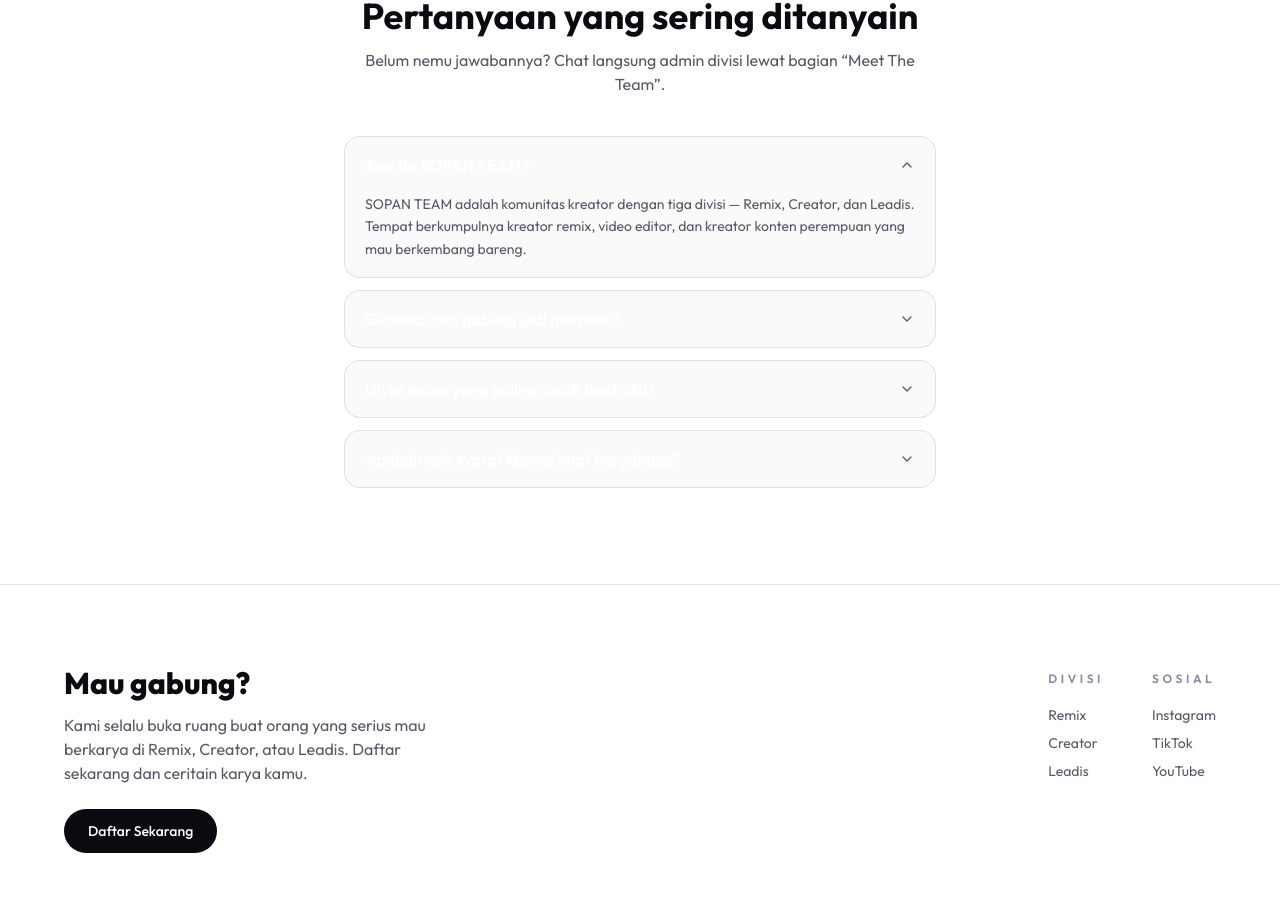
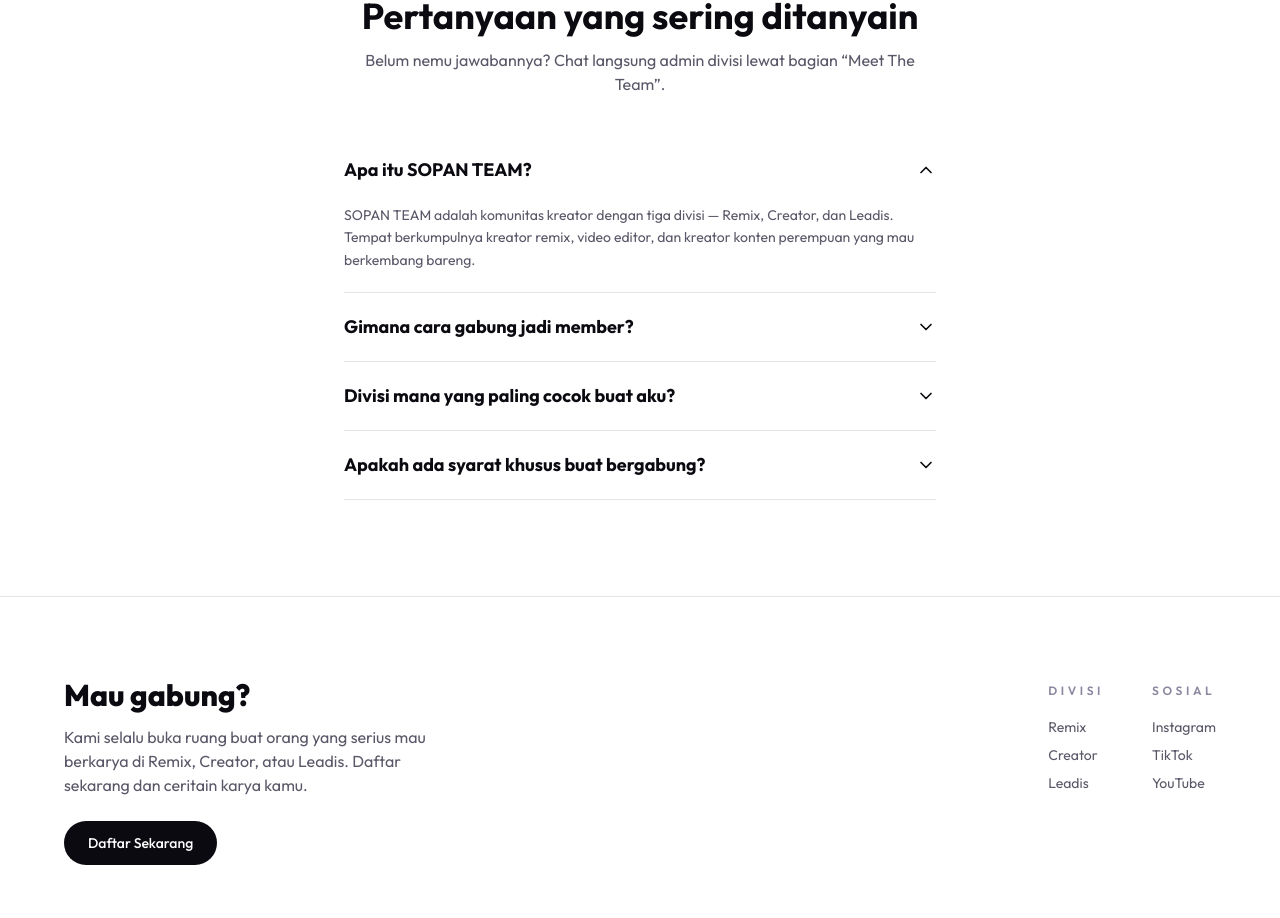
Before and after one commit to xe986232-ai/TeamSopan, a Next.js app: page / in a window 1280 px wide. Shown: the part 5939-6857 px from the top of the page. Built offline with nearby package versions, Linux system fonts and the light colour scheme; no server answers; the database is empty; a web font is replaced by a local one.

Commit message:
FaqSection: hapus card border, pakai divider polos sesuai referensi Origin UI

```diff
--- a/components/FaqSection.jsx
+++ b/components/FaqSection.jsx
@@ -67,26 +67,26 @@ export default function FaqSection() {
         whileInView={{ opacity: 1, y: 0 }}
         viewport={{ once: true, margin: "-80px" }}
         transition={{ duration: 0.6 }}
-        className="max-w-2xl mx-auto px-6 sm:px-10 space-y-3"
+        className="max-w-2xl mx-auto px-6 sm:px-10"
       >
         {FAQ_ITEMS.map((item) => {
           const isOpen = openId === item.id;
           return (
             <div
               key={item.id}
-              className="rounded-2xl border border-black/10 dark:border-white/10 bg-black/[0.02] dark:bg-white/[0.04] overflow-hidden"
+              className="border-b border-black/10 dark:border-white/10"
             >
               <button
                 type="button"
                 onClick={() => toggle(item.id)}
                 aria-expanded={isOpen}
-                className="flex w-full items-center justify-between gap-4 px-5 py-4 text-left"
+                className="flex w-full items-center justify-between gap-4 py-5 text-left"
               >
-                <span className="font-display font-semibold text-sm sm:text-base text-ink">
+                <span className="font-display font-bold text-base sm:text-lg text-ink">
                   {item.title}
                 </span>
                 <ChevronDown
-                  className={`h-4 w-4 shrink-0 text-ink-muted transition-transform duration-300 ${
+                  className={`h-5 w-5 shrink-0 text-ink transition-transform duration-300 ${
                     isOpen ? "rotate-180" : ""
                   }`}
                 />
@@ -102,7 +102,7 @@ export default function FaqSection() {
                     transition={{ duration: 0.25, ease: "easeInOut" }}
                     className="overflow-hidden"
                   >
-                    <p className="px-5 pb-4 text-sm text-ink-muted leading-relaxed">
+                    <p className="pb-5 text-sm text-ink-muted leading-relaxed">
                       {item.content}
                     </p>
                   </motion.div>
```
